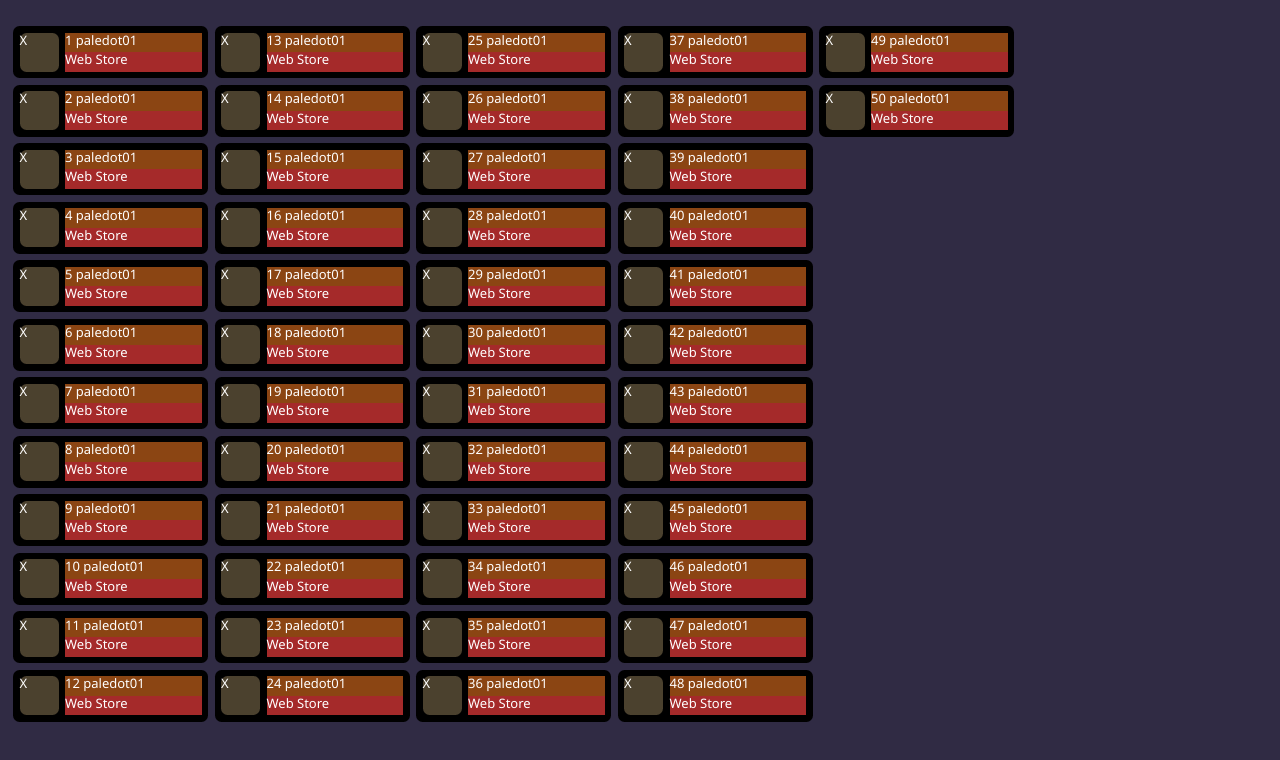
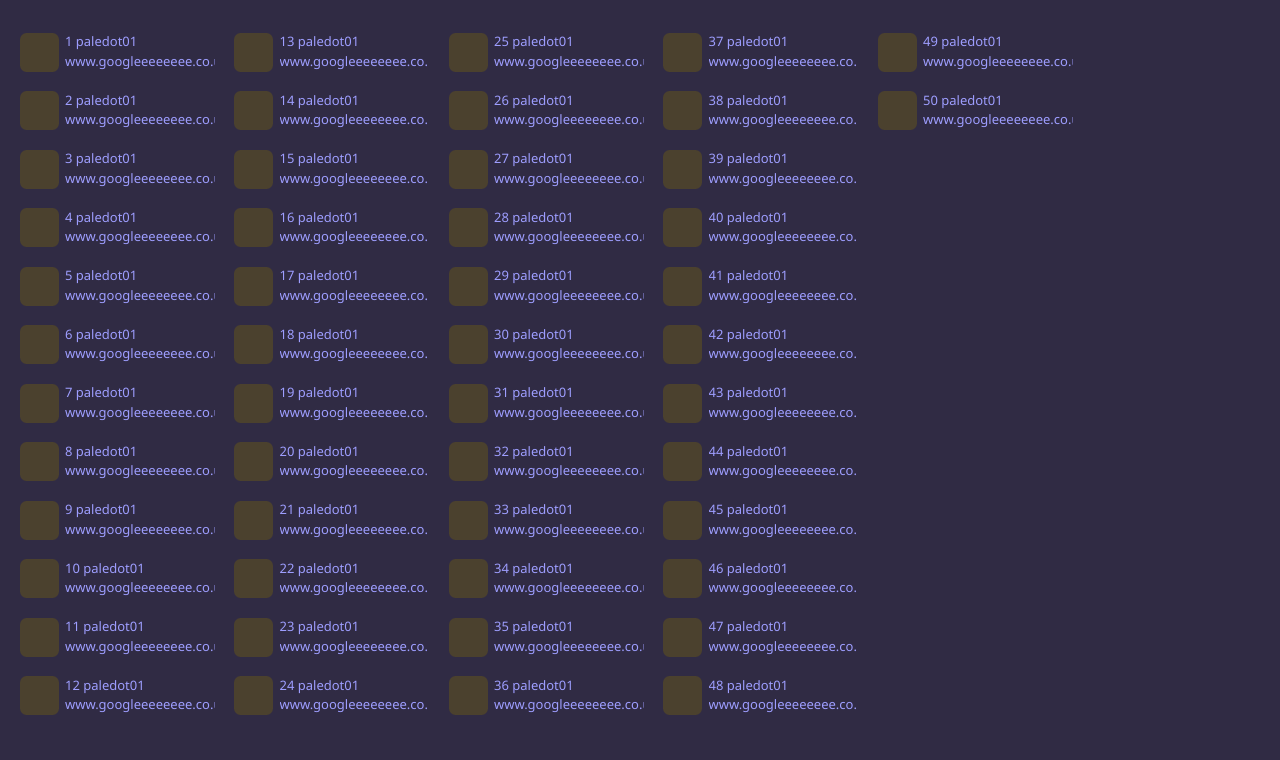
Before and after one commit to basiliok/my-urls, an Angular app: page / in a window 1280 px wide. Shown: the top 760 px of the page. Built offline with nearby package versions, Linux system fonts and the light colour scheme.

Commit message:
refactor grid

```diff
--- a/src/app/components/page-card/page-card.component.css
+++ b/src/app/components/page-card/page-card.component.css
@@ -1,10 +1,18 @@
 .page-card {
-  background-color: black;
+  text-decoration: none;
   border-radius: 0.5rem;
-  width: 15rem;
+  width: 16rem;
   height: 4rem;
   padding: 0.5rem;
   gap: 0.5rem;
+
+  &:hover {
+    background-color: rgb(77, 77, 77);
+  }
+  &:active {
+    background-color: black;
+  }
+
   .image {
     background-color: rgb(75, 65, 46);
     border-radius: 0.5rem;
@@ -12,15 +20,21 @@
     height: 3rem;
   }
   .content {
-    width: 10.5rem;
+    width: 11.5rem;
     height: 3rem;
-    background-color: saddlebrown;
+    /* background-color: saddlebrown; */
     .label {
       height: 1.5rem;
+      display: flex;
+      align-items: center;
+      overflow: hidden;
     }
     .url {
       height: 1.5rem;
-      background-color: brown;
+      display: flex;
+      align-items: center;
+      overflow: hidden;
+      /* background-color: brown; */
     }
   }
 }
--- a/src/app/components/page-card/page-card.component.html
+++ b/src/app/components/page-card/page-card.component.html
@@ -1,7 +1,7 @@
-<div class="page-card d-flex-row">
-  <div class="image">X</div>
+<a class="page-card d-flex-row" href="https://www.google.co.uk/">
+  <div class="image"></div>
   <div class="content d-flex-column">
     <div class="label">{{ inputNumber }} {{ 'paledot01' }}</div>
-    <div class="url">Web Store</div>
+    <div class="url">www.googleeeeeeee.co.uk</div>
   </div>
-</div>
+</a>
--- a/src/app/pages/home/home.component.css
+++ b/src/app/pages/home/home.component.css
@@ -2,7 +2,7 @@
   height: 100%;
   display: grid;
   grid-auto-flow: column;
-  grid-template-columns: repeat(auto-fill, 15rem);
+  grid-template-columns: repeat(auto-fill, 16rem);
   grid-template-rows: repeat(auto-fill, 4rem);
   gap: 0.5rem;
   overflow-x: auto;
```
